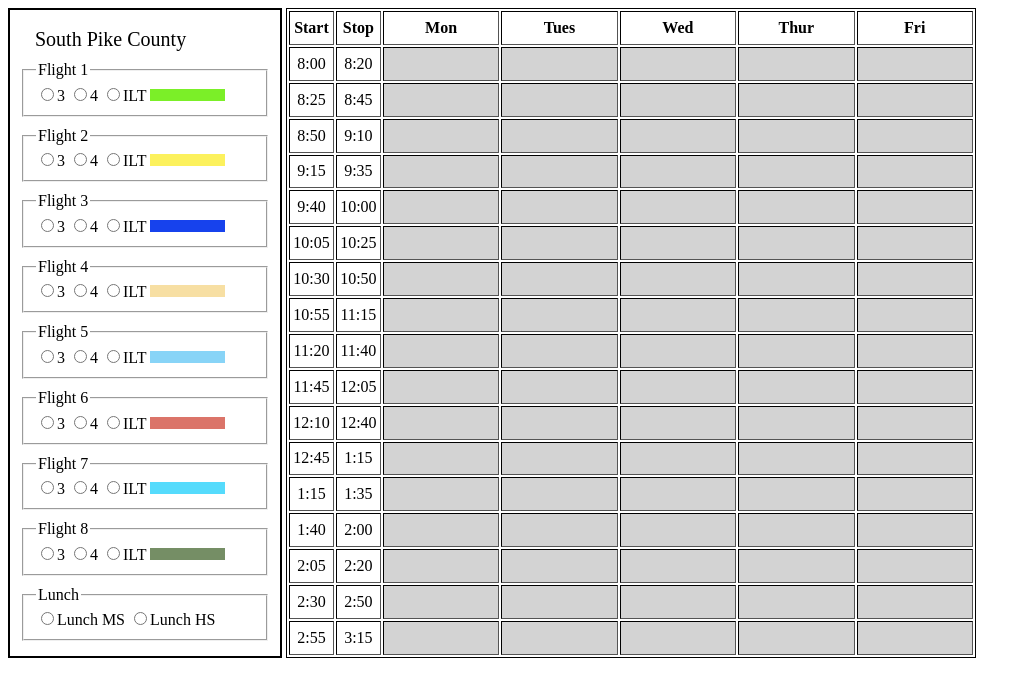
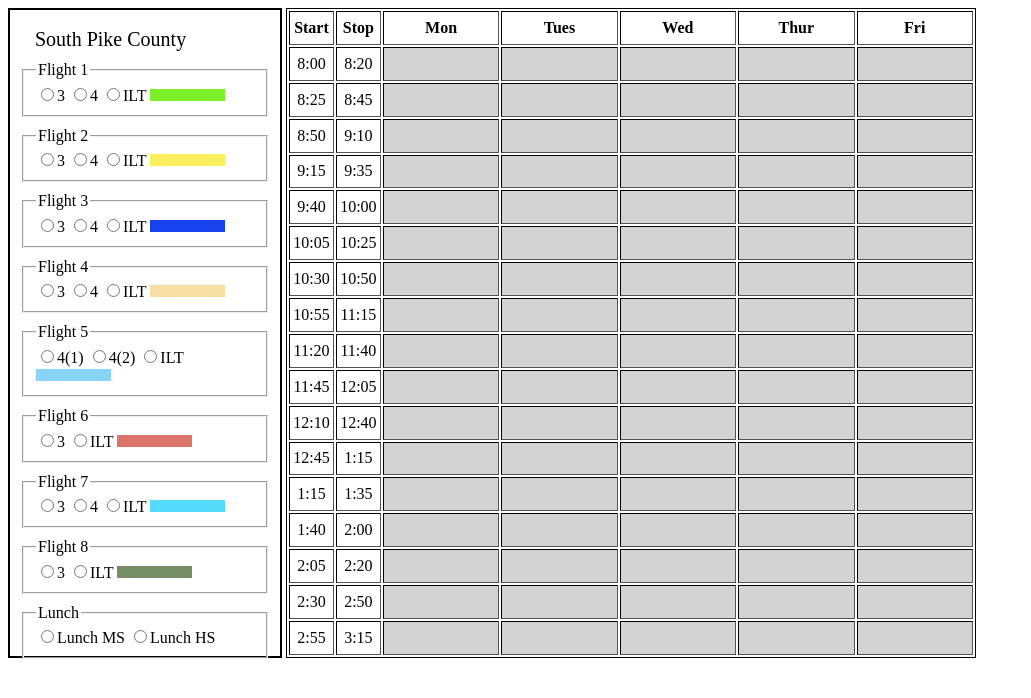
Before and after one commit to paceTechSchool/South-Pike-Flex-Demo, a plain HTML site: page index.html in a window 1280 px wide. Shown: the whole page, without its empty margins (0-1031 px from the left). Drawn offline with nearby package versions, Linux system fonts and the light colour scheme.

Commit message:
switched flights 6 and 8, removed phase 4 option from 6 and 8, add ver 1 and 2 for flight 5

```diff
--- a/index.html
+++ b/index.html
@@ -144,8 +144,8 @@
   	<form class="form">
    <fieldset>
     <legend>Flight 5</legend>
-  	<input type="radio" name="flight5option" onclick="flight53();">3
-  	<input type="radio" name="flight5option" onclick="flight54();">4
+  	<input type="radio" name="flight5option" onclick="flight53();">4(1)
+  	<input type="radio" name="flight5option" onclick="flight54();">4(2)
   	<input type="radio" name="flight5option" onclick="flight5ilt();">ILT
    <div id="flight5colorkey"></div>
    </fieldset>
@@ -154,7 +154,6 @@
    <fieldset>
     <legend>Flight 6</legend>
   	<input type="radio" name="flight6option" onclick="flight63();">3
-  	<input type="radio" name="flight6option" onclick="flight64();">4
   	<input type="radio" name="flight6option" onclick="flight6ilt();">ILT
    <div id="flight6colorkey"></div>
    </fieldset>
@@ -172,7 +171,6 @@
    <fieldset>
     <legend>Flight 8</legend>
   	<input type="radio" name="flight8option" onclick="flight83();">3
-  	<input type="radio" name="flight8option" onclick="flight84();">4
   	<input type="radio" name="flight8option" onclick="flight8ilt();">ILT
    <div id="flight8colorkey"></div>
    </fieldset>
@@ -343,12 +341,12 @@
   var fb44 = ['m8','m9','m10','t7','w6','w7','f6','f7'];
   var fb53 = ['t8','t9','t10','w9','th5','th6','th7','f8','f9'];
   var fb54 = ['t8','t9','t10','w9','w10','th6','th7','f8','f9'];
-  var fb63 = ['m13','m14','t15','t16','t17','th15','th16','th17','f14'];
-  var fb64 = ['m13','m14','t15','t16','t17','th15','th16','th17','f14'];
+  var fb83 = ['m13','m14','t15','t16','t17','th15','th16','th17','f14'];
+  var fb84 = ['m13','m14','t15','t16','t17','th15','th16','th17','f14'];
   var fb73 = ['m15','m16','m17','w15','w16','w17','f15','f16','f17'];
   var fb74 = ['m16','m17','w16','w17','th13','th14','f15','f16','f17'];
-  var fb83 = ['t13','t14','w13','w14','th8','th9','th10','f10','f13'];
-  var fb84 = ['t13','t14','w13','w14','th8','th9','th10','f10','f13'];
+  var fb63 = ['t13','t14','w13','w14','th8','th9','th10','f10','f13'];
+  var fb64 = ['t13','t14','w13','w14','th8','th9','th10','f10','f13'];
   function color(e,f){
     document.getElementById(e).style.backgroundColor = f;
   }
```
